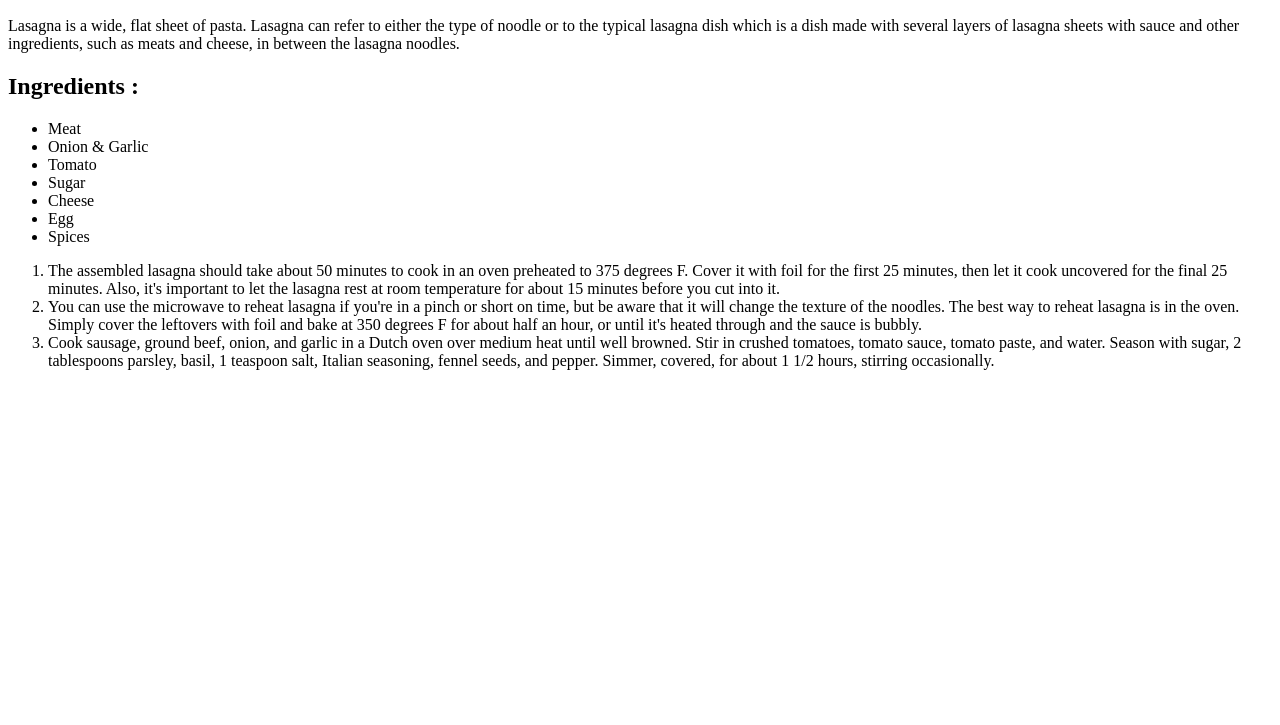
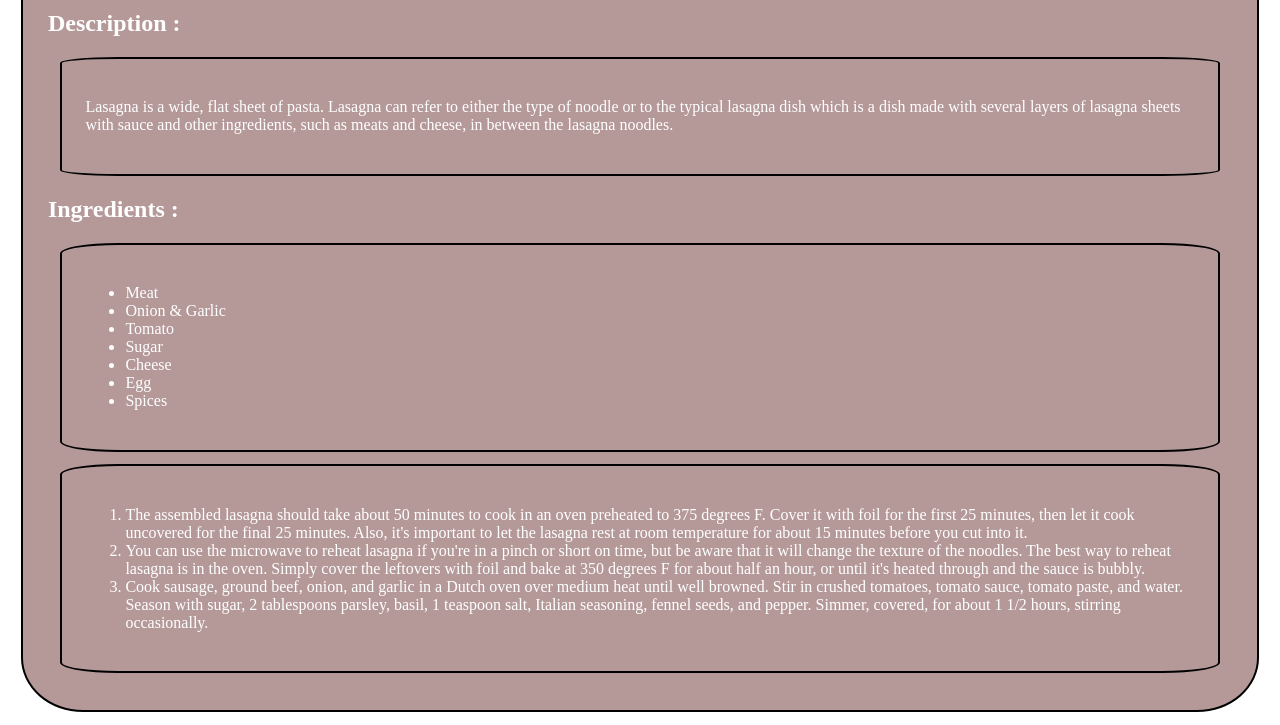
Before and after one commit to jonathanyanez02/odin-recipes, a plain HTML site: page recipes/lasagna.html in a window 1280 px wide. Shown: the part 384-1109 px from the top of the page. Before the commit the page ends 800 px from the top, so only its background shows below. Drawn offline with Linux system fonts and the light colour scheme.

Commit message:
added css file

```diff
--- a/index.html
+++ b/index.html
@@ -5,13 +5,15 @@
   <meta charset="UTF-8">
   <meta http-equiv="X-UA-Compatible" content="IE=edge">
   <meta name="viewport" content="width=device-width, initial-scale=1.0">
+  <link rel="stylesheet" href="styles/style.css">
   <title>Odin Recipes</title>
 </head>
 
 <body>
 
-
+<div>
   <h1>Odin Recipes</h1>
+  </div>
   <a href="recipes/lasagna.html" alt="Lasagna">Lasagna</a>
 
 
--- a/recipes/lasagna.html
+++ b/recipes/lasagna.html
@@ -5,19 +5,30 @@
     <meta charset="UTF-8">
     <meta http-equiv="X-UA-Compatible" content="IE=edge">
     <meta name="viewport" content="width=device-width, initial-scale=1.0">
+    <link rel="stylesheet" href="../styles/style.css">
     <title>Lasagna Recipe</title>
 </head>
 
 <body>
+    <div id="web-background">
 
      <h1>Lasagna Recipe</h1>
         <img src="../images/Lasagna.jpg" width="200" height="250">
         <h2>Description :</h2>
-    <p>Lasagna is a wide, flat sheet of pasta. Lasagna can refer to either the type of noodle or to the typical lasagna
-        dish which is a dish made with several layers of lasagna sheets with sauce and other ingredients, such as meats
+        <div>
+
+
+            <p>Lasagna is a wide, flat sheet of pasta. Lasagna can refer to either the type of noodle or to the typical
+                lasagna
+                dish which is a dish made with several layers of lasagna sheets with sauce and other ingredients, such
+                as
+                meats
                 and cheese, in between the lasagna noodles. </p>
+
+        </div>
+
         <h2>Ingredients :</h2>
-
+        <div>
             <ul>
                 <Li>Meat</Li>
                 <Li>Onion & Garlic</Li>
@@ -27,13 +38,35 @@
                 <Li>Egg</Li>
                 <Li>Spices</Li>
             </ul>
-
+        </div>
+        <div>
             <ol>
-        <li>The assembled lasagna should take about 50 minutes to cook in an oven preheated to 375 degrees F. Cover it with foil for the first 25 minutes, then let it cook uncovered for the final 25 minutes. Also, it's important to let the lasagna rest at room temperature for about 15 minutes before you cut into it.</li>
-        <Li>You can use the microwave to reheat lasagna if you're in a pinch or short on time, but be aware that it will change the texture of the noodles. The best way to reheat lasagna is in the oven. Simply cover the leftovers with foil and bake at 350 degrees F for about half an hour, or until it's heated through and the sauce is bubbly.</Li>
-        <Li>Cook sausage, ground beef, onion, and garlic in a Dutch oven over medium heat until well browned. Stir in crushed tomatoes, tomato sauce, tomato paste, and water. Season with sugar, 2 tablespoons parsley, basil, 1 teaspoon salt, Italian seasoning, fennel seeds, and pepper. Simmer, covered, for about 1 1/2 hours, stirring occasionally.</Li>
+                <li>The assembled lasagna should take about 50 minutes to cook in an oven preheated to 375 degrees F.
+                    Cover
+                    it
+                    with foil for the first 25 minutes, then let it cook uncovered for the final 25 minutes. Also, it's
+                    important to let the lasagna rest at room temperature for about 15 minutes before you cut into it.
+                </li>
+                <Li>You can use the microwave to reheat lasagna if you're in a pinch or short on time, but be aware that
+                    it
+                    will
+                    change the texture of the noodles. The best way to reheat lasagna is in the oven. Simply cover the
+                    leftovers
+                    with foil and bake at 350 degrees F for about half an hour, or until it's heated through and the
+                    sauce
+                    is
+                    bubbly.</Li>
+                <Li>Cook sausage, ground beef, onion, and garlic in a Dutch oven over medium heat until well browned.
+                    Stir
+                    in
+                    crushed tomatoes, tomato sauce, tomato paste, and water. Season with sugar, 2 tablespoons parsley,
+                    basil, 1
+                    teaspoon salt, Italian seasoning, fennel seeds, and pepper. Simmer, covered, for about 1 1/2 hours,
+                    stirring
+                    occasionally.</Li>
             </ol>
-
+        </div>
+    </div>
 </body>
 
 </html>
--- /dev/null
+++ b/styles/style.css
@@ -0,0 +1,24 @@
+h1 {
+    color: white;
+
+}
+
+h2 {
+    color: white;
+
+}
+
+div {
+    color: white;
+
+    border: 2px solid black;
+    border-radius: 5%;
+    margin: 1%;
+
+    padding:2%
+
+}
+
+div#web-background {
+    background-color: rgb(181, 153, 153);
+}
```
Lines whose indentation alone changed are shown as unchanged.
